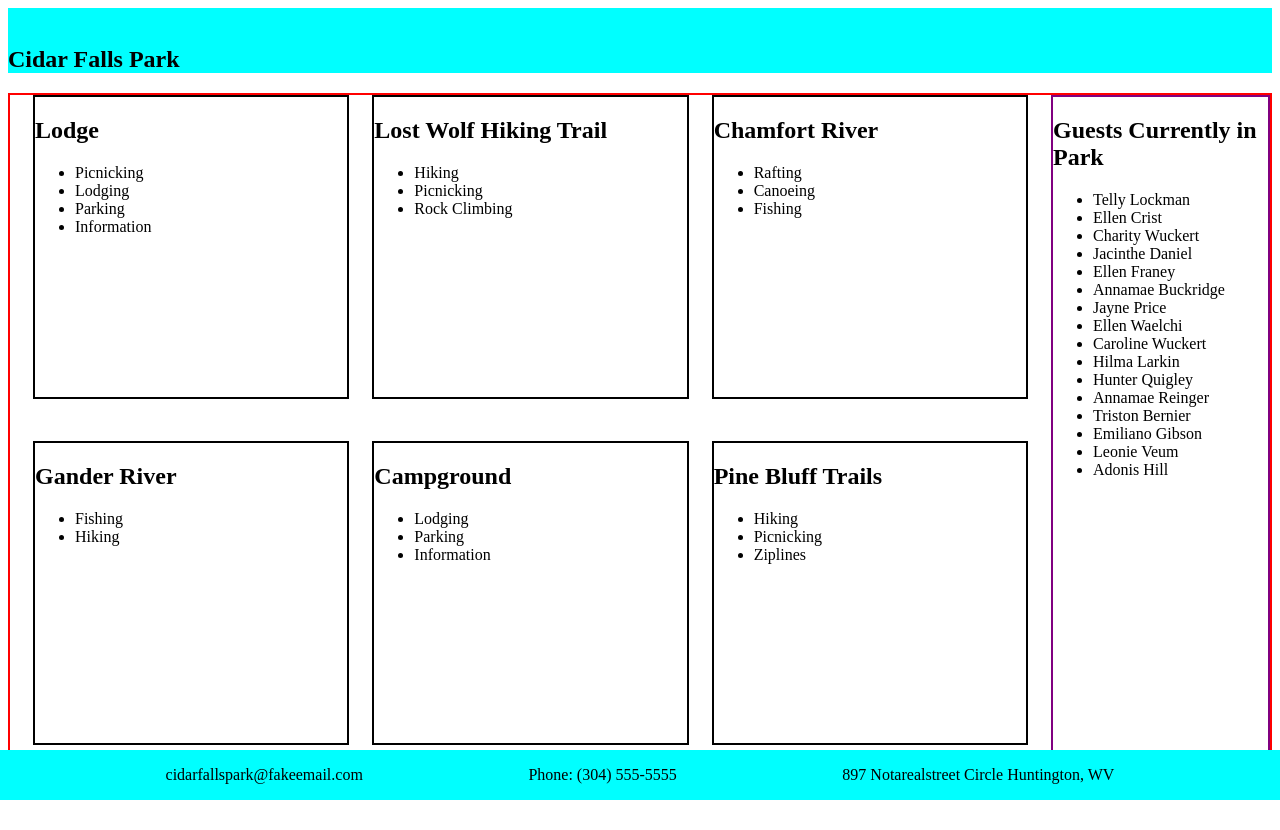
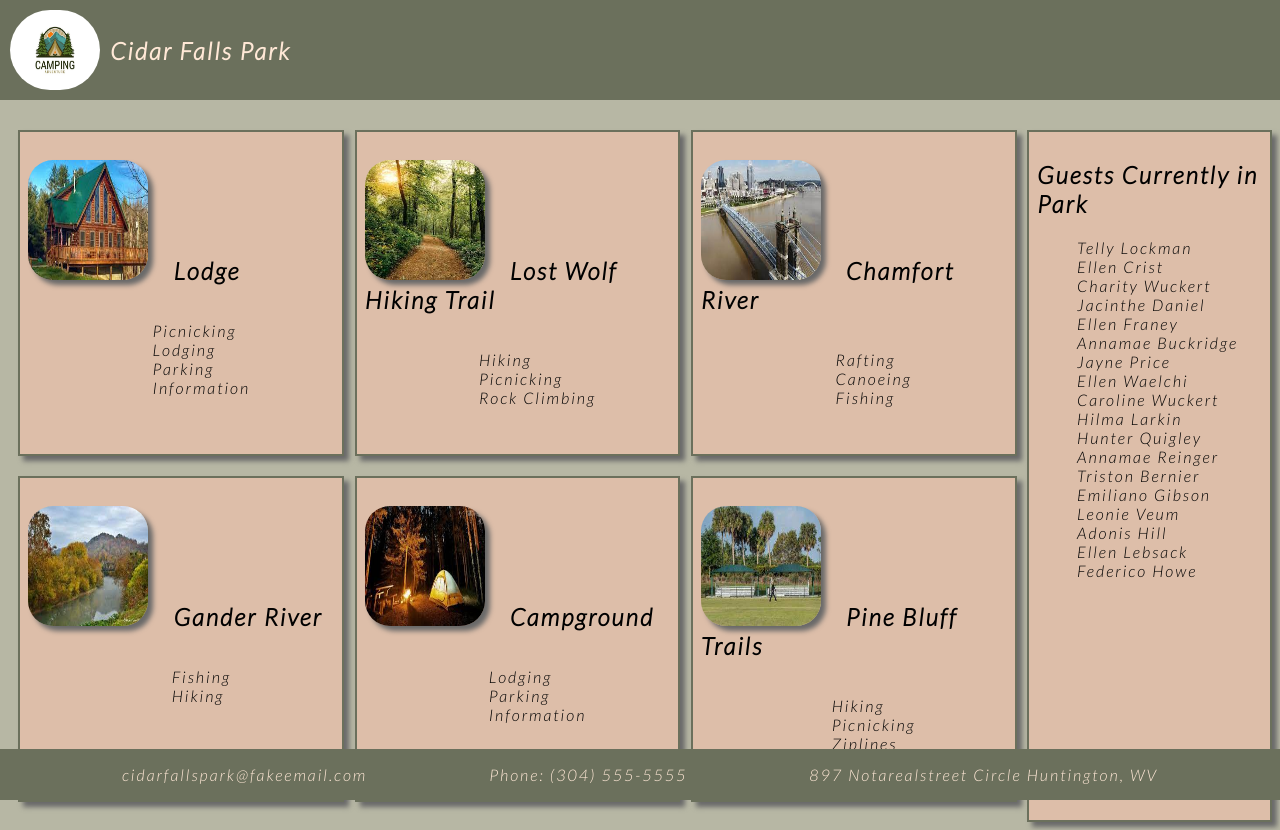
Before and after one commit to jacobjjude/newforce-cidar-falls, a plain HTML site: page index.html in a window 1280 px wide. Before the commit the page ends 800 px from the top, so only its background shows below. Drawn offline with Linux system fonts and the light colour scheme.

Commit message:
stylings

```diff
--- a/index.html
+++ b/index.html
@@ -9,7 +9,7 @@
 </head>
 <body>
     <header>
-        <img src="" alt="">
+        <img id="logo" src="./images/logo.jpg" alt="Logo">
         <h2>Cidar Falls Park</h2>
     </header>
     <div class="main">
--- a/scripts/areas.js
+++ b/scripts/areas.js
@@ -13,7 +13,7 @@ export const areaNames = () => {
 		const filteredOffer = filterOfferByPark(area.id);
 		const filteredService = grabServiceName(filteredOffer);
 		htmlString += `<div class="main_park_id--${area.id} park_list">
-        <h2>${area.name}</h2>`
+        <h2 class="main_area_h2"><img class="park_list_img" src="./images/${area.id}.jpg"></img>${area.name}</h2>`
 		htmlString += '<ul>';
 		for (const service of filteredService) {
 			htmlString += `<li>${service}</li>`;
--- a/scripts/random.js
+++ b/scripts/random.js
@@ -115,7 +115,7 @@ const rollGuestName = () => {
 };
 
 const rollNumGuests = () => {
-	let numOfGuests = Math.floor(Math.random() * (50 - 25 + 1) + 25);
+	let numOfGuests = Math.floor(Math.random() * (31) + 30);
 	return numOfGuests;
 };
 
--- a/styles/main.css
+++ b/styles/main.css
@@ -1,28 +1,40 @@
+@import url('https://fonts.googleapis.com/css2?family=Lato:ital,wght@1,300&display=swap');
+
+body {
+	font-family: 'Lato', sans-serif;
+	letter-spacing: 2px;
+	background-color: #b7b7a4;
+}
 footer {
 	position: fixed;
 	left: 0;
 	bottom: 0;
 	width: 100%;
 	height: auto;
-	background-color: aqua;
+	background-color: #6b705c;
+	color: #ffe8d6;
 }
 
 header {
-	position: sticky;
+	display: flex;
+	position: fixed;
 	top: 0;
 	left: 0;
 	width: 100%;
-	background-color: aqua;
+	height: 100px;
+	background-color: #6b705c;
+	color: #ffe8d6;
+	align-items: center;
 }
 
 .main {
 	display: flex;
-    border: 2px solid red;
 	justify-content: space-between;
+	margin-top: 130px;
 }
 
 .guestList_container {
-    border: 2px solid purple;
+	border: 2px solid #6b705c;
 }
 
 .footer_info {
@@ -34,7 +46,6 @@ header {
 }
 
 .main {
-
 }
 
 .main_park_container {
@@ -45,9 +56,47 @@ header {
 	/* border: 2px dotted blue; */
 	height: 692px;
 	width: 100%;
+	align-items: space-evenly;
 }
 .park_list {
-    border: 2px solid black;
-    height: 300px;
+	display: flex;
+	flex-direction: column;
+	border: 2px solid #6b705c;
+	height: auto;
 	width: 30%;
+	padding: 8px;
+	box-shadow: 5px 5px 5px #696969;
+	background-color: #ddbea9;
+    margin-bottom: 20px;
 }
+
+.guestList_container {
+	box-shadow: 5px 5px 5px #696969;
+	padding: 8px;
+	background-color: #ddbea9;
+}
+
+.main_area_h2 {
+	font-weight: 900;
+}
+
+#logo {
+	height: 80px;
+	width: 90px;
+	margin: 10px;
+	border-radius: 50px;
+}
+
+ul {
+    list-style: none;
+    align-self: center;
+}
+
+.park_list_img {
+    height: 120px;
+    width: 120px;
+    border-radius: 25px;
+    margin-right: 25px;
+    box-shadow: 5px 5px 5px #696969;
+
+}
```
Also changed, not shown: images/1.jpg (added), images/2.jpg (added), images/3.jpg (added), images/4.jpg (added), images/5.jpg (added), images/6.jpg (added), images/logo.jpg (added). Lines whose indentation alone changed are shown as unchanged.
